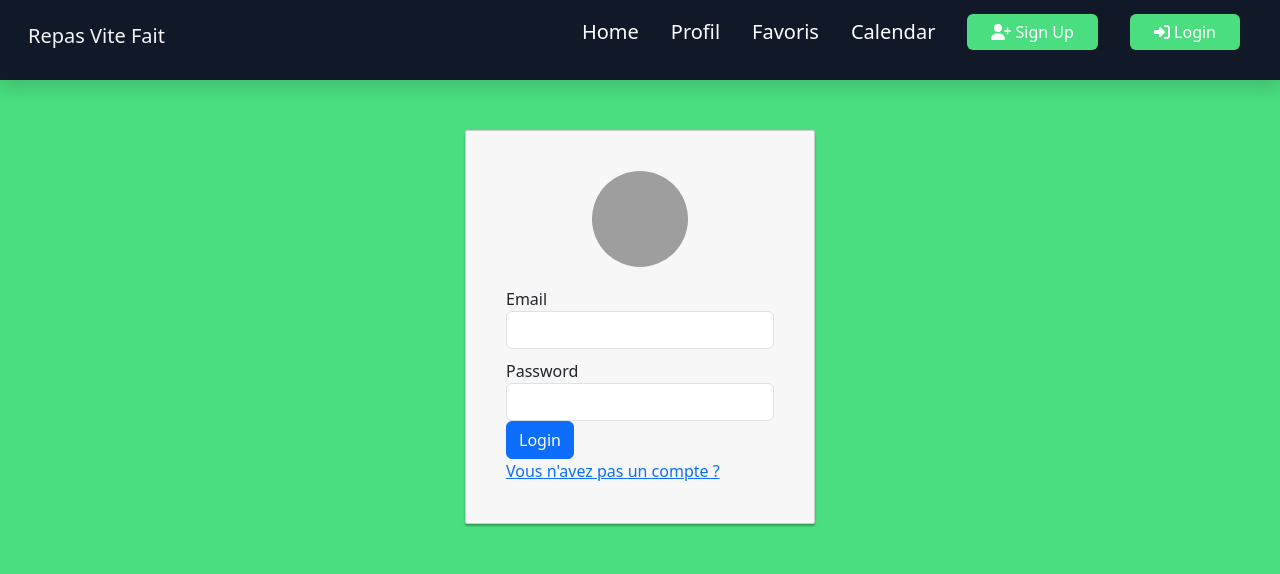
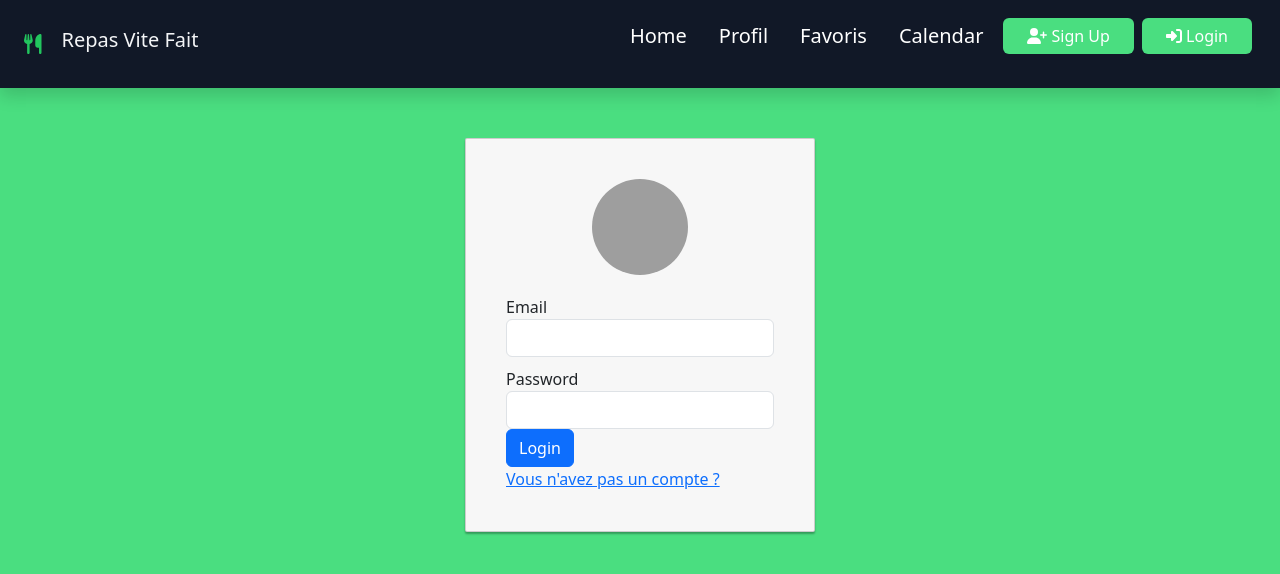
Before and after one commit to NiNejah/repas_vite_fait, a Vue app in the folder frontend/: page /login in a window 1280 px wide. Shown: the top 574 px of the page. Built offline with nearby package versions, Linux system fonts and the light colour scheme; grey boxes are pictures that could not be loaded.

Commit message:
add: logo iogo

```diff
--- a/frontend/src/components/Button.vue
+++ b/frontend/src/components/Button.vue
@@ -9,7 +9,7 @@ const handleClick = () => {
 </script>
 
 <template>
-    <button class="bg-green-400 hover:bg-green-500 font-sm text-white rounded py-1.5 px-4 md:mx-4 md:my-0 my-6" @click="handleClick">
+    <button class="bg-green-400 hover:bg-green-500 font-sm text-white rounded py-1.5 px-4" @click="handleClick">
         <slot></slot>
     </button>
 </template>
--- a/frontend/src/components/Navbar.vue
+++ b/frontend/src/components/Navbar.vue
@@ -46,32 +46,31 @@ const signout = () => {
 </script>
 
 <template>
-    <div class="bg-gray-900 text-gray-100 py-3.5 px-6 shadow md:flex justify-between items-center">
+    <div class="z-40 bg-gray-900 text-gray-100 py-3.5 px-6 shadow md:flex justify-between items-center">
         <div class="flex items-center cursor-pointer">
-            <span class="text-green-500 text-xl mr-1">
-                <!-- icon  -->
+            <span class="text-green-500 text-xl mr-5">
+                <font-awesome-icon icon="fa-utensils" />
             </span>
-            <h1 class="text-xl">Repas Vite Fait </h1>
+            <h1 class="text-xl" @click="navigateTo('/')">Repas Vite Fait </h1>
         </div>
 
         <span @click="MenuOpen()" class="absolute md:hidden right-6 top-1.5 cursor-pointer text-4x1">
-            o
+            <font-awesome-icon :icon="open? 'fa-xmark':'fa-bars'" />
         </span>
 
         <ul class="md:flex md:items-center md:px-0 px-6 md:pb-0 pb-10 md:static absolute
-        bg-gray-900 md:w-auto w-full top-14 duration-700 ease-in" :class="[open?'left-0':'left-[-100%]']">
+        bg-gray-900 md:w-auto w-full top-14 duration-500 ease-in" :class="[open?'left-0':'left-[-100%]']">
             <li class="md:mx-4 md:my-0 my-6" v-for="l in mylinks" :key="l.name">
                 <a class="text-xl hover:text-green-500 text-white" :href="l.link" @click.prevent="() => navigateTo(l.link)">
                     {{ l.name }}
                 </a>
             </li>
             <div v-if="!props.isConnected">
-                <Button @click="signup"><font-awesome-icon icon="user-plus" /> Sign Up </Button>
-                <Button @click="login" > <font-awesome-icon icon="sign-in-alt" /> Login </Button>
+                <Button @click="signup" class="md:mx-4 md:my-0 my-1 mx-1"><font-awesome-icon icon="user-plus" /> Sign Up </Button>
+                <Button @click="login" class="md:mx-4 md:my-0 my-1 mx-1" > <font-awesome-icon icon="sign-in-alt" /> Login </Button>
             </div>
-            <Button v-else @click="signout" > <font-awesome-icon icon="sign-out-alt" /> Sign Out</Button>
+            <Button v-else @click="signout" class="md:mx-4 md:my-0 my-1 mx-1" > <font-awesome-icon icon="sign-out-alt" /> Sign Out</Button>
         </ul>
-
     </div>
 </template>
 <style scoped>
--- a/frontend/src/fontawesome-icons.js
+++ b/frontend/src/fontawesome-icons.js
@@ -1,7 +1,7 @@
 import {FontAwesomeIcon} from "@fortawesome/vue-fontawesome";
 import {library} from "@fortawesome/fontawesome-svg-core";
 
-
+{/* <i class="fa-solid fa-utensils"></i> */}
 import {
     faHome,
     faBars,
@@ -11,6 +11,7 @@ import {
     faSquarePollHorizontal,
     faClock,
 
+    faUtensils,
     faStar,
     faUser,
     faX,
@@ -32,6 +33,7 @@ library.add(
     faSquarePollHorizontal,
     faClock,
 
+    faUtensils,
     faStar,
     faUser,
     faX,
```
